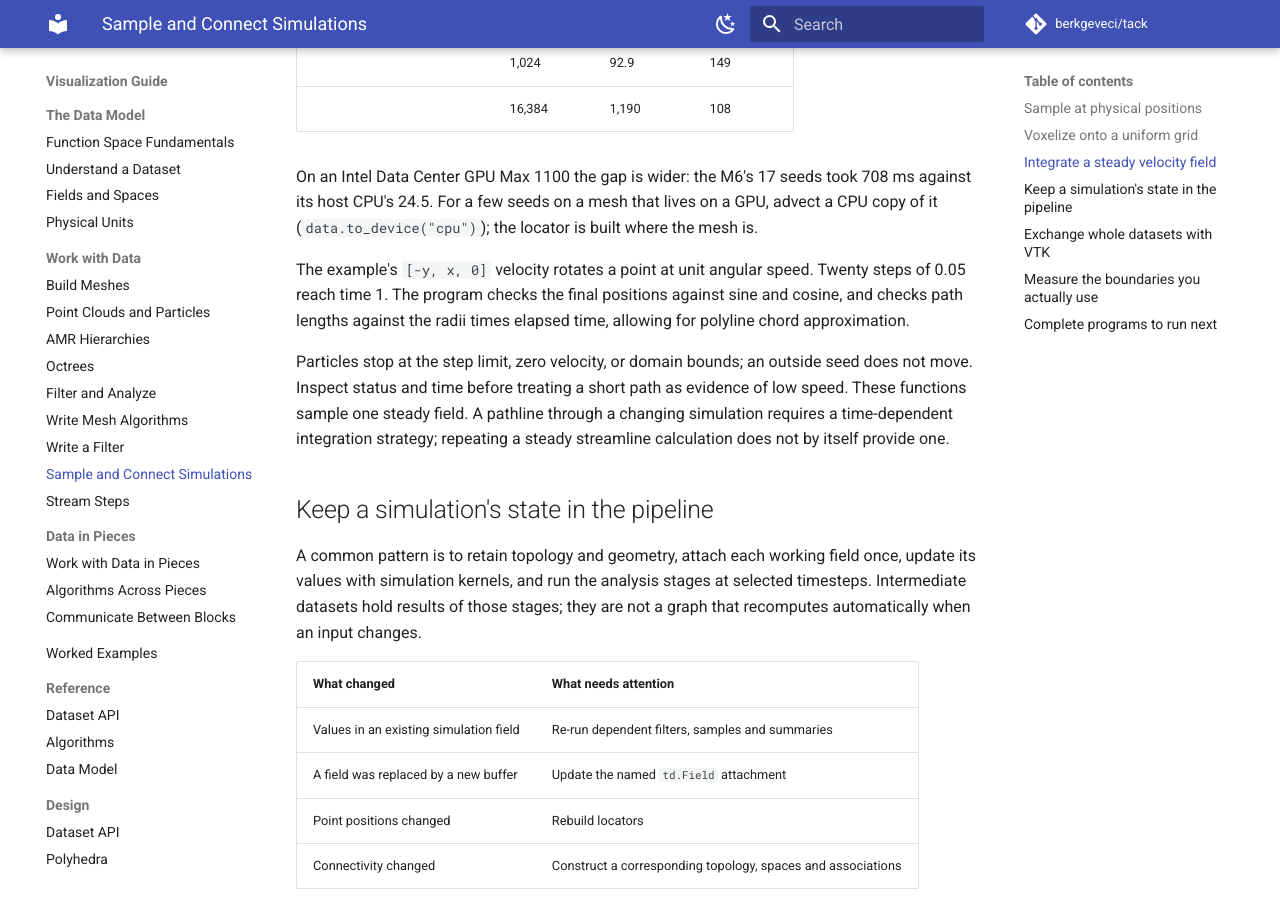
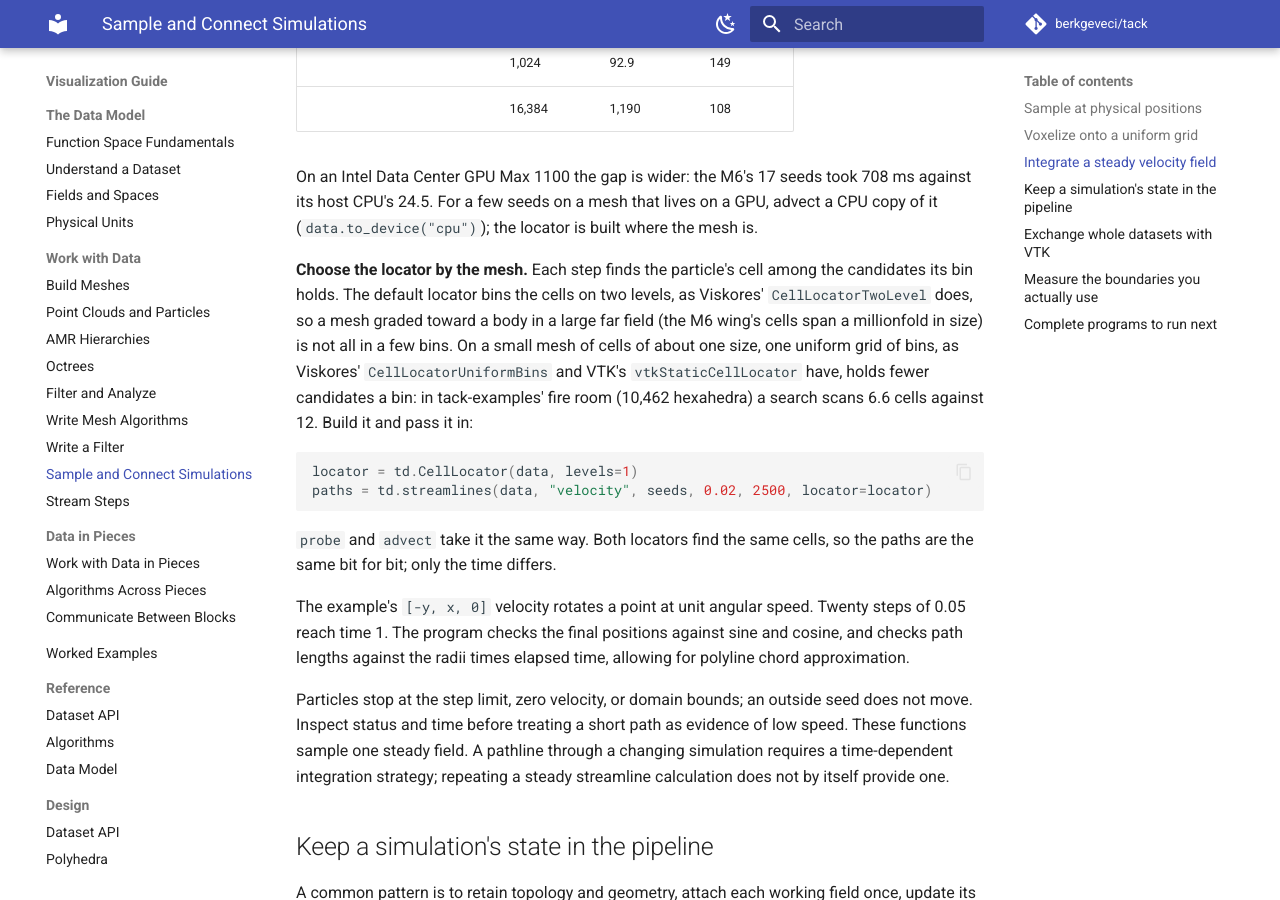
Before and after one commit to berkgeveci/tack, an MkDocs documentation site: the page built from docs/vis-guide/06-pipelines.md, in a window 1280 px wide and 900 px high, scrolled down 2813 px. Built offline with MkDocs 1.6.1 and Material for MkDocs 9.7.7, drawn with Linux system fonts in a browser that asks for light colours; comment, search, counter and statistics services are not loaded; the version menu is left out.

Commit message:
Visualization Guide: choose the locator by the mesh
The pipelines chapter says when one level of bins (CellLocator(data,
levels=1)) beats the default two, and how to pass it to probe, advect and
streamlines. by_id's mesh search reads bins of one level or two.

````diff
--- a/docs/vis-guide/06-pipelines.md
+++ b/docs/vis-guide/06-pipelines.md
@@ -130,6 +130,24 @@ took 708 ms against its host CPU's 24.5. For a few seeds on a mesh that
 lives on a GPU, advect a CPU copy of it (`data.to_device("cpu")`); the
 locator is built where the mesh is.
 
+**Choose the locator by the mesh.** Each step finds the particle's cell
+among the candidates its bin holds. The default locator bins the cells on
+two levels, as Viskores' `CellLocatorTwoLevel` does, so a mesh graded toward
+a body in a large far field (the M6 wing's cells span a millionfold in size)
+is not all in a few bins. On a small mesh of cells of about one size, one
+uniform grid of bins, as Viskores' `CellLocatorUniformBins` and VTK's
+`vtkStaticCellLocator` have, holds fewer candidates a bin: in tack-examples'
+fire room (10,462 hexahedra) a search scans 6.6 cells against 12. Build it
+and pass it in:
+
+```python
+locator = td.CellLocator(data, levels=1)
+paths = td.streamlines(data, "velocity", seeds, 0.02, 2500, locator=locator)
+```
+
+`probe` and `advect` take it the same way. Both locators find the same cells,
+so the paths are the same bit for bit; only the time differs.
+
 The example's `[-y, x, 0]` velocity rotates a point at unit angular speed.
 Twenty steps of 0.05 reach time 1. The program checks the final positions
 against sine and cosine, and checks path lengths against the radii times
````
Also changed, not shown: 1 other file.
